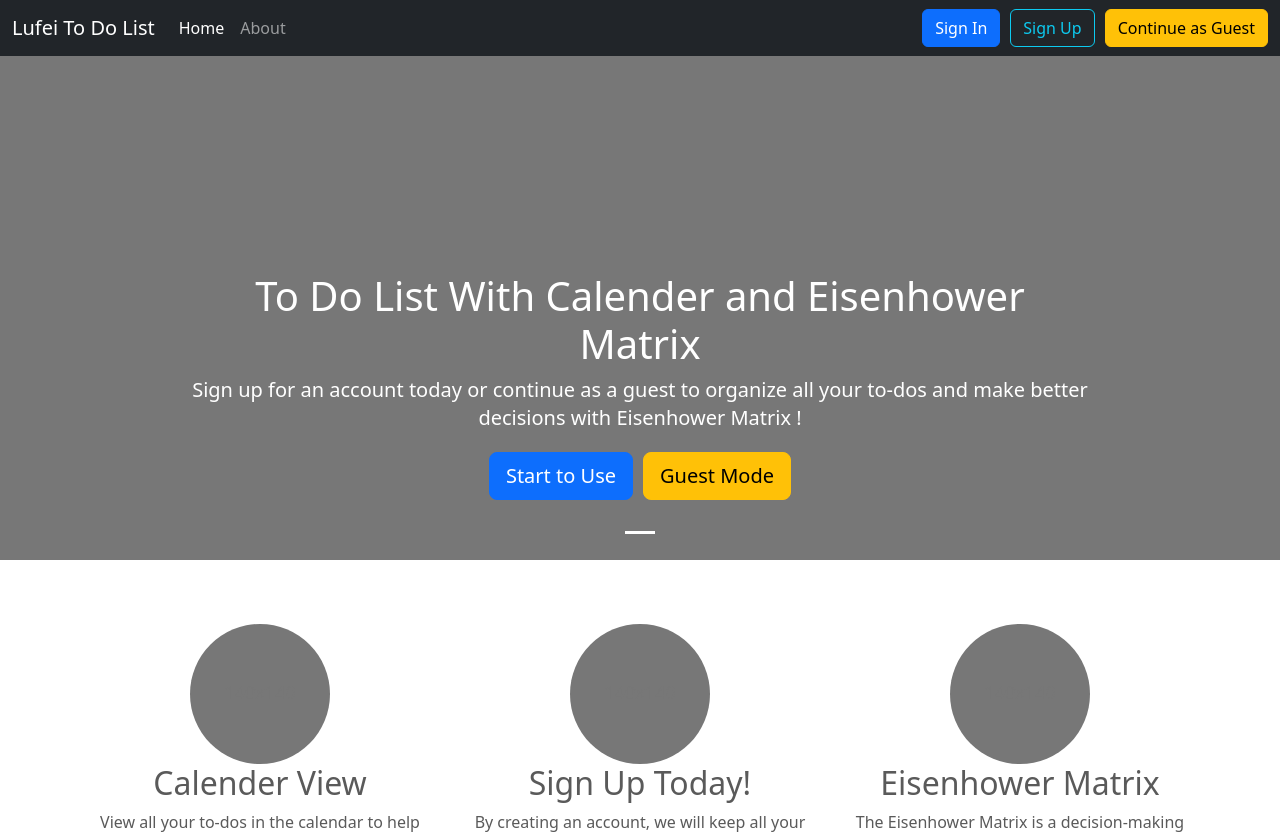
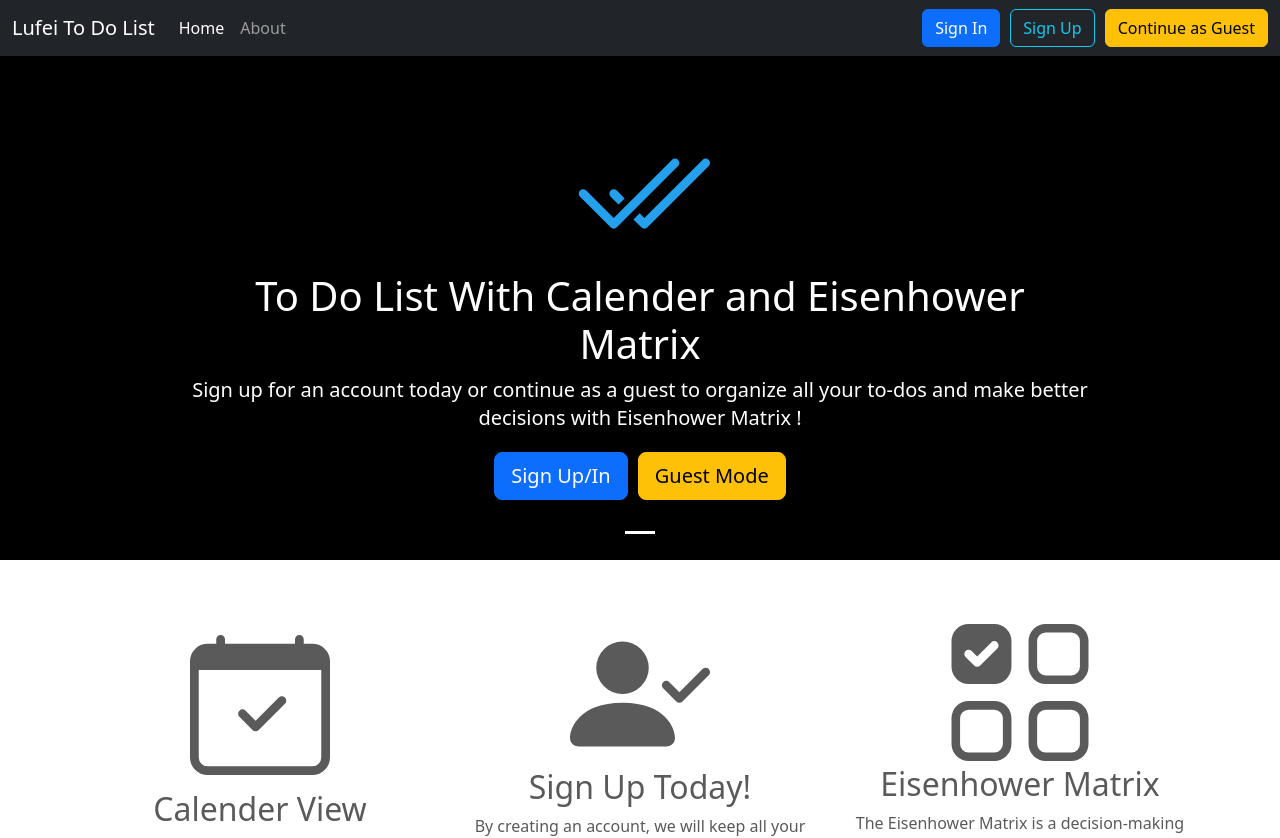
Before and after one commit to LufeiOy/todolist, a React (Create React App) app in the folder client/: page / in a window 1280 px wide. Shown: the top 838 px of the page. Built offline with nearby package versions, Linux system fonts and the light colour scheme.

Commit message:
modified formats

```diff
--- a/client/src/components/config/URLs.js
+++ b/client/src/components/config/URLs.js
@@ -1,4 +1,5 @@
 export default {
-    //https://todolist-backend.lufei.app
+    //http://localhost:3001
+    //"https://todolist-backend.lufei.app"
     API_URL:"https://todolist-backend.lufei.app"
 }
--- a/client/src/components/pages/home/navBar.jsx
+++ b/client/src/components/pages/home/navBar.jsx
@@ -15,11 +15,11 @@ function NavBar(){
             <a class="nav-link active" aria-current="page" href="#">Home</a>
           </li>
           <li class="nav-item">
-            <a class="nav-link" href="#">About</a>
+            <a class="nav-link" href="/signup">About</a>
           </li>
         </ul>
 
-          <a class="btn btn-primary" href="/signin" >Sign In</a>
+          <a class="btn btn-primary" href="/signup" >Sign In</a>
           <div style={{"padding-left":"10px", "padding-right":"10px"}}>
           <a class="btn btn-outline-info" href="/signup">Sign Up</a>
           </div>
--- a/client/src/components/pages/home/sliding.jsx
+++ b/client/src/components/pages/home/sliding.jsx
@@ -8,14 +8,18 @@ function Sliding(){
       </div>
       <div class="carousel-inner">
         <div class="carousel-item active">
-          <svg class="bd-placeholder-img" width="100%" height="100%" xmlns="http://www.w3.org/2000/svg" aria-hidden="true" preserveAspectRatio="xMidYMid slice" focusable="false"><rect width="100%" height="100%" fill="#777"/></svg>
+          <svg class="bd-placeholder-img" width="100%" height="100%" xmlns="http://www.w3.org/2000/svg" aria-hidden="true" preserveAspectRatio="xMidYMid slice" focusable="false"><rect width="100%" height="100%" fill="#000000"/></svg>
 
           <div class="container">
             <div class="carousel-caption">
+            <svg xmlns="http://www.w3.org/2000/svg" color="#24a0ed" width="140" height="140" fill="currentColor" class="bi bi-check2-all" viewBox="0 0 16 16">
+                <path d="M12.354 4.354a.5.5 0 0 0-.708-.708L5 10.293 1.854 7.146a.5.5 0 1 0-.708.708l3.5 3.5a.5.5 0 0 0 .708 0l7-7zm-4.208 7-.896-.897.707-.707.543.543 6.646-6.647a.5.5 0 0 1 .708.708l-7 7a.5.5 0 0 1-.708 0z"/>
+                <path d="m5.354 7.146.896.897-.707.707-.897-.896a.5.5 0 1 1 .708-.708z"/>
+                </svg>
               <h1>To Do List With Calender and Eisenhower Matrix</h1>
               <p>Sign up for an account today or continue as a guest to organize all your to-dos and make better decisions with Eisenhower Matrix !</p>
               <p>
-              <a class="btn btn-lg btn-primary" href="/signup">Start to Use</a>
+              <a class="btn btn-lg btn-primary" href="/signup">Sign Up/In</a>
               <a style={{"padding-left":"10px"}}>
               <a class="btn btn-warning btn-lg" href="/list/all">Guest Mode</a>
               </a>
--- a/client/src/components/pages/home/threeCircle.jsx
+++ b/client/src/components/pages/home/threeCircle.jsx
@@ -11,33 +11,32 @@ function ThreeCircle(){
 
     <div class="row">
       <div class="col-lg-4">
-        <svg class="bd-placeholder-img rounded-circle" width="140" height="140" xmlns="http://www.w3.org/2000/svg" role="img" aria-label="Placeholder: 140x140" preserveAspectRatio="xMidYMid slice" focusable="false">
-
-          <title>Placeholder</title>
-
-          <path stroke="#f00" stroke-width="3" d = {calendar} width="100%" height="100%" fill="#777"/>
-          <rect width="100%" height="100%" fill="#777"/>
-          <text x="50%" y="50%" fill="#777" dy=".3em">140x140</text>
-
-        </svg>
+      <svg xmlns="http://www.w3.org/2000/svg" width="140" height="162" fill="currentColor" class="bi bi-calendar-check" viewBox="0 0 16 16">
+  <path d="M10.854 7.146a.5.5 0 0 1 0 .708l-3 3a.5.5 0 0 1-.708 0l-1.5-1.5a.5.5 0 1 1 .708-.708L7.5 9.793l2.646-2.647a.5.5 0 0 1 .708 0z"/>
+  <path d="M3.5 0a.5.5 0 0 1 .5.5V1h8V.5a.5.5 0 0 1 1 0V1h1a2 2 0 0 1 2 2v11a2 2 0 0 1-2 2H2a2 2 0 0 1-2-2V3a2 2 0 0 1 2-2h1V.5a.5.5 0 0 1 .5-.5zM1 4v10a1 1 0 0 0 1 1h12a1 1 0 0 0 1-1V4H1z"/>
+</svg>
 
         <h2 class="fw-normal">Calender View</h2>
         <p>View all your to-dos in the calendar to help you organize your tasks and manage your life.</p>
-        <p><a class="btn btn-secondary" href="#">View details &raquo;</a></p>
+        <p><a class="btn btn-secondary" href="/signup">View details &raquo;</a></p>
       </div>
       <div class="col-lg-4">
-        <svg class="bd-placeholder-img rounded-circle" width="140" height="140" xmlns="http://www.w3.org/2000/svg" role="img" aria-label="Placeholder: 140x140" preserveAspectRatio="xMidYMid slice" focusable="false"><title>Placeholder</title><rect width="100%" height="100%" fill="#777"/><text x="50%" y="50%" fill="#777" dy=".3em">140x140</text></svg>
+      <svg xmlns="http://www.w3.org/2000/svg" width="140" height="140" fill="currentColor" class="bi bi-person-check-fill" viewBox="0 0 16 16">
+  <path fill-rule="evenodd" d="M15.854 5.146a.5.5 0 0 1 0 .708l-3 3a.5.5 0 0 1-.708 0l-1.5-1.5a.5.5 0 0 1 .708-.708L12.5 7.793l2.646-2.647a.5.5 0 0 1 .708 0z"/>
+  <path d="M1 14s-1 0-1-1 1-4 6-4 6 3 6 4-1 1-1 1H1zm5-6a3 3 0 1 0 0-6 3 3 0 0 0 0 6z"/>
+</svg>
 
         <h2 class="fw-normal">Sign Up Today!</h2>
         <p>By creating an account, we will keep all your to-dos in a secure database and help you maintain all your tasks.</p>
-        <p><a class="btn btn-secondary" href="#">View details &raquo;</a></p>
+        <p><a class="btn btn-secondary" href="/signup">View details &raquo;</a></p>
       </div>
       <div class="col-lg-4">
-        <svg class="bd-placeholder-img rounded-circle" width="140" height="140" xmlns="http://www.w3.org/2000/svg" role="img" aria-label="Placeholder: 140x140" preserveAspectRatio="xMidYMid slice" focusable="false"><title>Placeholder</title><rect width="100%" height="100%" fill="#777"/><text x="50%" y="50%" fill="#777" dy=".3em">140x140</text></svg>
-
+      <svg xmlns="http://www.w3.org/2000/svg" width="140" height="137" fill="currentColor" class="bi bi-ui-checks-grid" viewBox="0 0 16 16">
+  <path d="M2 10h3a1 1 0 0 1 1 1v3a1 1 0 0 1-1 1H2a1 1 0 0 1-1-1v-3a1 1 0 0 1 1-1zm9-9h3a1 1 0 0 1 1 1v3a1 1 0 0 1-1 1h-3a1 1 0 0 1-1-1V2a1 1 0 0 1 1-1zm0 9a1 1 0 0 0-1 1v3a1 1 0 0 0 1 1h3a1 1 0 0 0 1-1v-3a1 1 0 0 0-1-1h-3zm0-10a2 2 0 0 0-2 2v3a2 2 0 0 0 2 2h3a2 2 0 0 0 2-2V2a2 2 0 0 0-2-2h-3zM2 9a2 2 0 0 0-2 2v3a2 2 0 0 0 2 2h3a2 2 0 0 0 2-2v-3a2 2 0 0 0-2-2H2zm7 2a2 2 0 0 1 2-2h3a2 2 0 0 1 2 2v3a2 2 0 0 1-2 2h-3a2 2 0 0 1-2-2v-3zM0 2a2 2 0 0 1 2-2h3a2 2 0 0 1 2 2v3a2 2 0 0 1-2 2H2a2 2 0 0 1-2-2V2zm5.354.854a.5.5 0 1 0-.708-.708L3 3.793l-.646-.647a.5.5 0 1 0-.708.708l1 1a.5.5 0 0 0 .708 0l2-2z"/>
+</svg>
         <h2 class="fw-normal">Eisenhower Matrix</h2>
         <p>The Eisenhower Matrix is a decision-making tool that helps you distinguish between important, unimportant, urgent, and not urgent tasks.</p>
-        <p><a class="btn btn-secondary" href="#">View details &raquo;</a></p>
+        <p><a class="btn btn-secondary" href="/signup">View details &raquo;</a></p>
       </div>
     </div></div>
 
--- a/client/src/components/signing/signup.jsx
+++ b/client/src/components/signing/signup.jsx
@@ -1,7 +1,8 @@
 import React, {useState} from "react";
 import URLs from "../config/URLs";
 import axios from 'axios';
-
+import { useNavigate } from 'react-router-dom';
+import SvgIcon from '@mui/material/SvgIcon';
 function Signup(){
     const [userInputs, setInputs] = useState({
         email:'',
@@ -12,6 +13,7 @@ function Signup(){
         setInputs({...userInputs,
                     [e.target.name]: e.target.value})
     }
+    const navigate = useNavigate();
     function submitHandler(e){
         //e.preventDefault()
         console.log(userInputs)
@@ -20,27 +22,38 @@ function Signup(){
                 'Content-Type': 'application/json'
             }
         })
+        navigate('/list/all');
     }
     return (
         <div class="sign-form text-center">
         <main class="form-signin w-100 m-auto">
         <form onSubmit={submitHandler}>
-            <img class="mb-4" src="/docs/5.2/assets/brand/bootstrap-logo.svg" alt="" width="72" height="57"/>
-            <h1 class="h3 mb-3 fw-normal">Please sign in</h1>
+
+            <a href="/" class="mb-1" title="Icon-only" data-bs-toggle="tooltip" data-bs-placement="right">
+            <svg xmlns="http://www.w3.org/2000/svg" width="70" height="70" fill="currentColor" class="bi bi-check2-all" viewBox="0 0 16 16">
+                <path d="M12.354 4.354a.5.5 0 0 0-.708-.708L5 10.293 1.854 7.146a.5.5 0 1 0-.708.708l3.5 3.5a.5.5 0 0 0 .708 0l7-7zm-4.208 7-.896-.897.707-.707.543.543 6.646-6.647a.5.5 0 0 1 .708.708l-7 7a.5.5 0 0 1-.708 0z"/>
+                <path d="m5.354 7.146.896.897-.707.707-.897-.896a.5.5 0 1 1 .708-.708z"/>
+                </svg>
+            </a>
+            <h1 class="h3 mb-3 fw-normal">Please sign up/in</h1>
 
             <div class="form-floating">
-            <input type="email" class="form-control" id="floatingInput" placeholder="name@example.com" name="email" onChange={changeHandler} />
+            <input type="email" class="form-control" id="floatingInput" placeholder="name@example.com" name="email" required onChange={changeHandler} />
             <label for="floatingInput">Email address</label>
             </div>
             <div class="form-floating">
-            <input type="password" class="form-control" id="floatingPassword" placeholder="Password" name="password" onChange={changeHandler} />
+            <input type="password" class="form-control" id="floatingPassword" placeholder="Password" name="password" required onChange={changeHandler} />
             <label for="floatingPassword">Password</label>
             </div>
 
             <div class="checkbox mb-3">
+                Note: If you don't have an account it will be created automatically
             </div>
-            <button class="w-100 btn btn-lg btn-primary" type="submit">Sign in</button>
-            <p class="mt-5 mb-3 text-muted">&copy; 2017–2022</p>
+            <button class="w-100 btn btn-lg btn-primary" type="submit">Sign Up/In</button>
+            <div style={{"padding-top":"10px"}}>
+            <a class="w-100 btn btn-lg btn-warning" href="/list/all">Continue as Guest</a>
+            </div>
+            <p class="mt-5 mb-3 text-muted">&copy; 2022–2022</p>
         </form>
         </main>
             </div>
--- a/client/src/components/toDoItems.jsx
+++ b/client/src/components/toDoItems.jsx
@@ -5,6 +5,7 @@ import URLs from "./config/URLs";
 export function createList(list){
     return <Item
               key = {list._id}
+              id = {list._id}
               title = {list.title}
               description = {list.description}
               start_time = {list.start_time }
@@ -19,7 +20,7 @@ function ToDoItems(props){
             .then(response =>{
                 setList(response.data)
             })
-    }, list)
+    }, [list])
     //<div class="list-group w-100 " style={{"overflow-y":"scroll", height:"50vh"}}> for matrix
     //<div class="list-group w-50 " style={{"overflow-y":"scroll"}}>
     if (props.type === "matrix"){
```
Also changed, not shown: client/src/components/icons/homeIcon.jsx (+5 -3 lines), client/src/components/item.jsx (+8 -2 lines), 1 other file (tests, documents, lock files or other folders).
